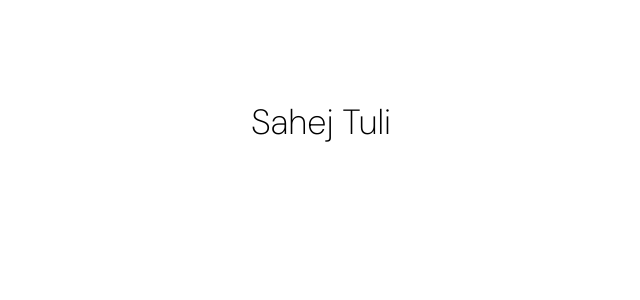
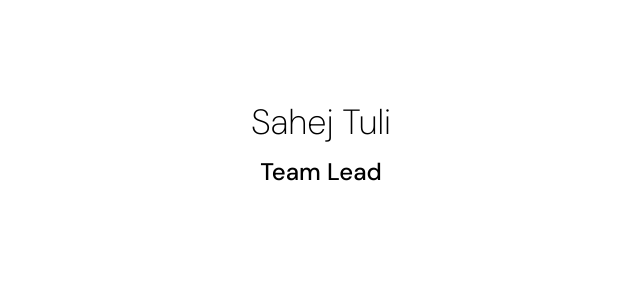
Before and after one commit to CSC-648-SFSU/csc648-fa23-04-Team06, a React (Create React App) app in the folder application/milestone_0/: page /sahej in a window 1280 px wide. Shown: the top 300 px of the page, without its empty margins (319-959 px from the left). Built offline with nearby package versions, Linux system fonts and the light colour scheme.

Commit message:
Title added for Sahej's page

```diff
--- a/application/milestone_0/src/pages/sahej.js
+++ b/application/milestone_0/src/pages/sahej.js
@@ -4,7 +4,7 @@ export default function main(){
     return(
         <>
         {/* Feel free to use the Header component to add a subHeader, use prop as I have used in index.js... - ST */}
-        <Header headerText="Sahej Tuli"/>
+        <Header headerText={"Sahej Tuli"} subheaderText={"Team Lead"}/>
         </>
     )
 }
```
